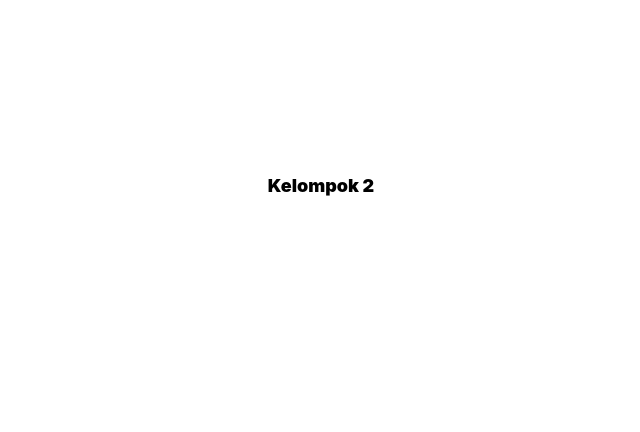
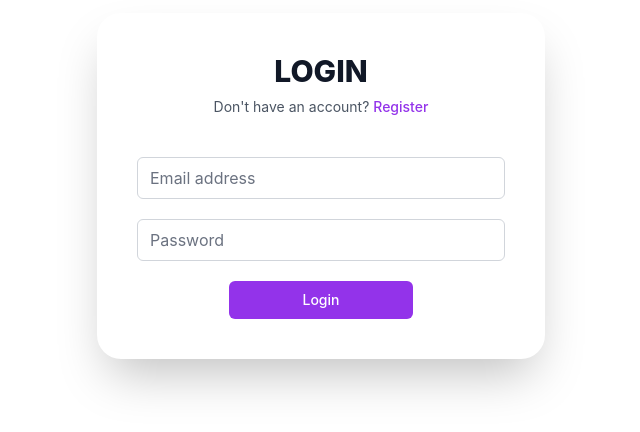
Before and after one commit to adeprastyo/simple-form-builder, a React (Create React App) app: page / in a window 1280 px wide. Shown: the part 214-646 px from the top of the page, without its empty margins (319-959 px from the left). Built offline with nearby package versions, Linux system fonts and the light colour scheme.

Commit message:
add login

```diff
--- a/package.json
+++ b/package.json
@@ -14,6 +14,7 @@
     "postcss-cli": "^10.1.0",
     "react": "^18.2.0",
     "react-dom": "^18.2.0",
+    "react-router-dom": "^6.11.1",
     "react-scripts": "5.0.1",
     "tailwindcss": "^3.3.2",
     "web-vitals": "^2.1.4"
--- a/src/App.js
+++ b/src/App.js
@@ -1,19 +1,20 @@
-import { Center, Container, Heading } from "@chakra-ui/react";
+import "./App.css";
+import { BrowserRouter, Routes, Route } from "react-router-dom";
+import LoginPage from "./pages/LoginPage";
 import "./App.css";
 
 function App() {
   return (
-    <>
-      <div className="App">
-        <Container w="100vw" h="100vh" centerContent>
-          <Center h="100%">
-            <Heading as="h1" size="4xl" color="black">
-              <p className="text-lg font-black">Kelompok 2</p>
-            </Heading>
-          </Center>
-        </Container>
+    <div className="min-h-full h-screen flex items-center justify-center py-12 px-4 sm:px-6 lg:px-8">
+      <div className="max-w-md w-full space-y-8">
+        <BrowserRouter>
+          <Routes>
+            <Route path="/" element={<LoginPage />} />
+            <Route path="/signup" element={<LoginPage />} />
+          </Routes>
+        </BrowserRouter>
       </div>
-    </>
+    </div>
   );
 }
 
--- /dev/null
+++ b/src/components/FormAction.jsx
@@ -0,0 +1,22 @@
+export default function FormAction({
+  handleSubmit,
+  type = "Button",
+  action = "submit",
+  text,
+}) {
+  return (
+    <>
+      {type === "Button" ? (
+        <button
+          type={action}
+          className="w-1/2 py-2 px-4 border border-transparent text-sm font-medium rounded-md text-white bg-purple-600 hover:bg-purple-700 focus:outline-none focus:ring-2 focus:ring-offset-2 focus:ring-purple-500"
+          onSubmit={handleSubmit}
+        >
+          {text}
+        </button>
+      ) : (
+        <></>
+      )}
+    </>
+  );
+}
--- /dev/null
+++ b/src/components/Header.jsx
@@ -0,0 +1,25 @@
+import { Link } from "react-router-dom";
+
+export default function Header({
+  heading,
+  paragraph,
+  linkName,
+  linkUrl = "#",
+}) {
+  return (
+    <div className="mb-10">
+      <h2 className=" text-center text-3xl font-extrabold text-gray-900">
+        {heading}
+      </h2>
+      <p className="mt-2 text-center text-sm text-gray-600">
+        {paragraph}{" "}
+        <Link
+          to={linkUrl}
+          className="font-medium text-purple-600 hover:text-purple-500"
+        >
+          {linkName}
+        </Link>
+      </p>
+    </div>
+  );
+}
--- /dev/null
+++ b/src/components/Input.jsx
@@ -0,0 +1,33 @@
+const fixedInputClass =
+  "rounded-md appearance-none relative block w-full px-3 py-2 border border-gray-300 placeholder-gray-500 text-gray-900 focus:outline-none focus:ring-purple-500 focus:border-purple-500 focus:z-10 sm:text-sm";
+
+export default function Input({
+  handleChange,
+  value,
+  labelText,
+  labelFor,
+  id,
+  name,
+  type,
+  isRequired = false,
+  placeholder,
+  customClass,
+}) {
+  return (
+    <div className="my-5">
+      <label htmlFor={labelFor} className="sr-only">
+        {labelText}
+      </label>
+      <input
+        onChange={handleChange}
+        value={value}
+        id={id}
+        name={name}
+        type={type}
+        required={isRequired}
+        className={fixedInputClass + customClass}
+        placeholder={placeholder}
+      />
+    </div>
+  );
+}
--- /dev/null
+++ b/src/components/Login.jsx
@@ -0,0 +1,43 @@
+import { useState } from "react";
+import { loginFields } from "../constants/formFields";
+import FormAction from "./FormAction";
+import Input from "./Input";
+
+const fields = loginFields;
+
+let fieldsState = {};
+fields.forEach((field) => (fieldsState[field.id] = ""));
+
+export default function Login() {
+  const [loginState, setLoginState] = useState(fieldsState);
+
+  const handleChange = (e) => {
+    setLoginState({ ...loginState, [e.target.id]: e.target.value });
+  };
+
+  const handleSubmit = (e) => {
+    e.preventDefault();
+  };
+
+  return (
+    <form className="mt-8 space-y-6 " onSubmit={handleSubmit}>
+      <div className="flex-col text-center">
+        {fields.map((field) => (
+          <Input
+            key={field.id}
+            handleChange={handleChange}
+            value={loginState[field.id]}
+            labelText={field.labelText}
+            labelFor={field.labelFor}
+            id={field.id}
+            name={field.name}
+            type={field.type}
+            isRequired={field.isRequired}
+            placeholder={field.placeholder}
+          />
+        ))}
+        <FormAction handleSubmit={handleSubmit} text="Login" />
+      </div>
+    </form>
+  );
+}
--- /dev/null
+++ b/src/constants/formFields.js
@@ -0,0 +1,23 @@
+const loginFields = [
+  {
+    labelText: "Email address",
+    labelFor: "email-address",
+    id: "email-address",
+    name: "email",
+    type: "email",
+    autoComplete: "email",
+    isRequired: true,
+    placeholder: "Email address",
+  },
+  {
+    labelText: "Password",
+    labelFor: "password",
+    id: "password",
+    name: "password",
+    type: "password",
+    autoComplete: "current-password",
+    isRequired: true,
+    placeholder: "Password",
+  },
+];
+export { loginFields };
--- /dev/null
+++ b/src/pages/LoginPage.jsx
@@ -0,0 +1,16 @@
+import Header from "../components/Header";
+import Login from "../components/Login";
+
+export default function LoginPage() {
+  return (
+    <div className="p-10 shadow-2xl rounded-3xl">
+      <Header
+        heading="LOGIN"
+        paragraph="Don't have an account? "
+        linkName="Register"
+        linkUrl="/signup"
+      />
+      <Login />
+    </div>
+  );
+}
```
Also changed, not shown: 2 other files (tests, documents, lock files or other folders).
